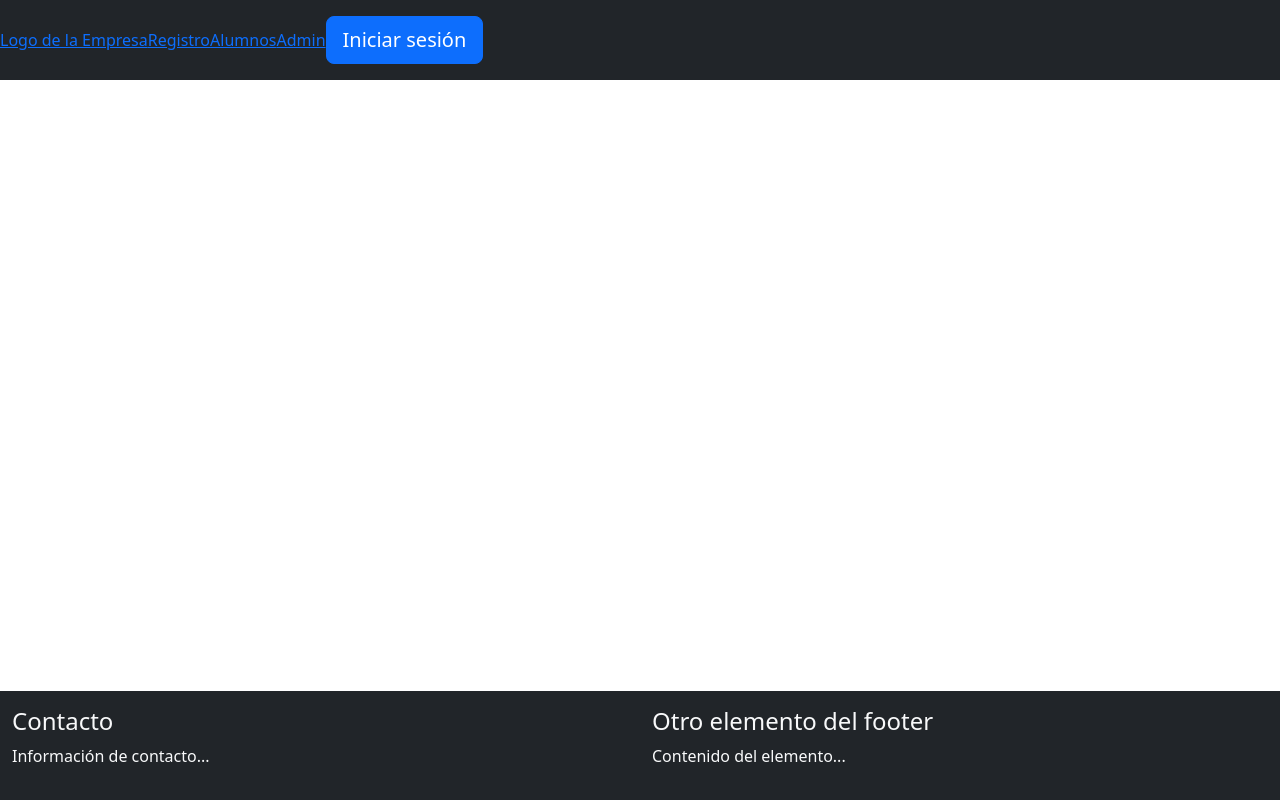
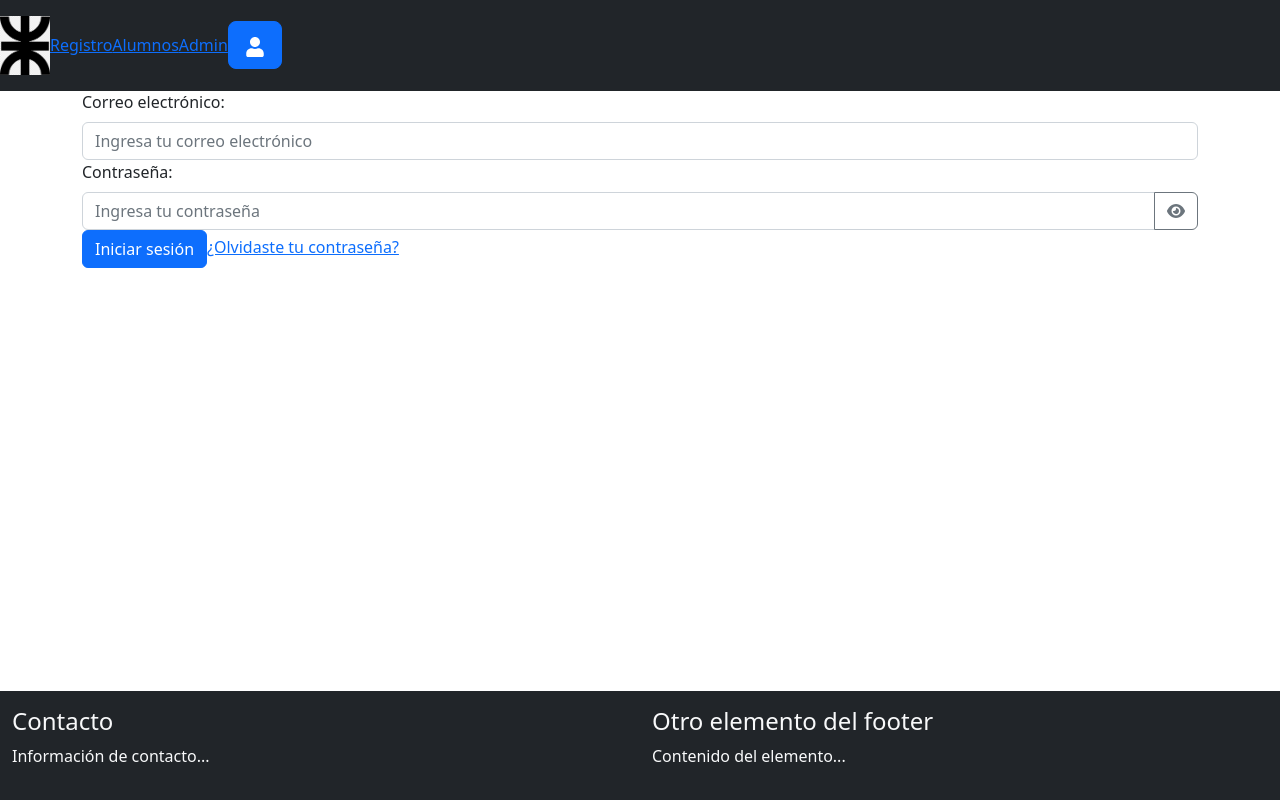
Before and after one commit to Lucianosolari/BolsaDeTrabajo, a React (Vite) app in the folder BolsaDeTrabajo/: page /login in a window 1280 px wide. Built offline with nearby package versions, Linux system fonts and the light colour scheme.

Commit message:
Login and logo UTN

```diff
--- a/BolsaDeTrabajo/src/App.jsx
+++ b/BolsaDeTrabajo/src/App.jsx
@@ -6,8 +6,9 @@ import PersonalInfoForm from "./components/Students/PersonalInfoForm";
 import Home from "./components/Home/Home";
 import Footer from "./components/Footer/Footer";
 import { Container } from "react-bootstrap";
-import AdminForm from "./Admin/AdminForm";
+import AdminForm from "./components/Admin/AdminForm";
 import RecoverPassword from "./components/Login/RecoverPassword";
+import Login from "./components/Login/Login";
 
 function App() {
   return (
@@ -15,10 +16,10 @@ function App() {
       <div className="d-flex flex-column min-vh-100">
         <BrowserRouter>
           <NavBar />
-          <Container className="flex-grow-1" style={{ marginTop: "70px" }}>
+          <Container className="flex-grow-1" style={{ marginTop: "90px" }}>
             <Routes>
               <Route path="/" element={<Home />} />
-              <Route path="/register" element={<div>en registro</div>} />
+              <Route path="/login" element={<Login />} />
               <Route path="/studentsform" element={<PersonalInfoForm />} />
               <Route path="/admin" element={<AdminForm />} />
               <Route path="/recover-password" element={<RecoverPassword />} />
--- a/BolsaDeTrabajo/src/components/Login/Login.jsx
+++ b/BolsaDeTrabajo/src/components/Login/Login.jsx
@@ -3,6 +3,7 @@ import { Form, Button, InputGroup, FormControl } from "react-bootstrap";
 import { FontAwesomeIcon } from "@fortawesome/react-fontawesome";
 import { faEye, faEyeSlash } from "@fortawesome/free-solid-svg-icons";
 import { Link } from "react-router-dom";
+import { FaUser } from "react-icons/fa";
 
 export default function Login() {
   const [email, setEmail] = useState("");
--- /dev/null
+++ b/BolsaDeTrabajo/src/components/NavBar/NavBar.css
@@ -0,0 +1,3 @@
+img {
+  width: 50px;
+}
--- a/BolsaDeTrabajo/src/components/NavBar/NavBar.jsx
+++ b/BolsaDeTrabajo/src/components/NavBar/NavBar.jsx
@@ -1,9 +1,11 @@
 import React, { useState } from "react";
 import { Navbar, Nav, Button } from "react-bootstrap";
 import { Link, Outlet } from "react-router-dom";
+import "./NavBar.css";
 import Home from "../Home/Home";
 import Footer from "../Footer/Footer";
 import { BiLogIn } from "react-icons/bi";
+import { FaUser } from "react-icons/fa";
 
 const NavBar = () => {
   // window.addEventListener("scroll", function () {
@@ -44,7 +46,9 @@ const NavBar = () => {
           (navbarVisible ? "" : "scroll-down")
         }
       >
-        <Link to="/">Logo de la Empresa</Link>
+        <Link to="/">
+          <img src="./logo.png" alt="Logo de la Empresa" />
+        </Link>
         <Navbar.Toggle aria-controls="basic-navbar-nav" />
         <Navbar.Collapse id="basic-navbar-nav">
           <Nav className="mr-auto">
@@ -52,14 +56,9 @@ const NavBar = () => {
             <Link to="/studentsform">Alumnos</Link>
             <Link to="/admin">Admin</Link>
           </Nav>
-          <Button
-            href="/login"
-            variant="primary"
-            size="lg"
-            icon={<BiLogIn />}
-            onClick={() => <Link to="/login" />}
-          >
-            Iniciar sesión
+
+          <Button as={Link} to="/login" variant="primary" size="lg">
+            <FaUser size={20} />
           </Button>
         </Navbar.Collapse>
       </Navbar>
```
Also changed, not shown: BolsaDeTrabajo/src/components/Admin/AdminForm.jsx (renamed from BolsaDeTrabajo/src/Admin/AdminForm.jsx).
